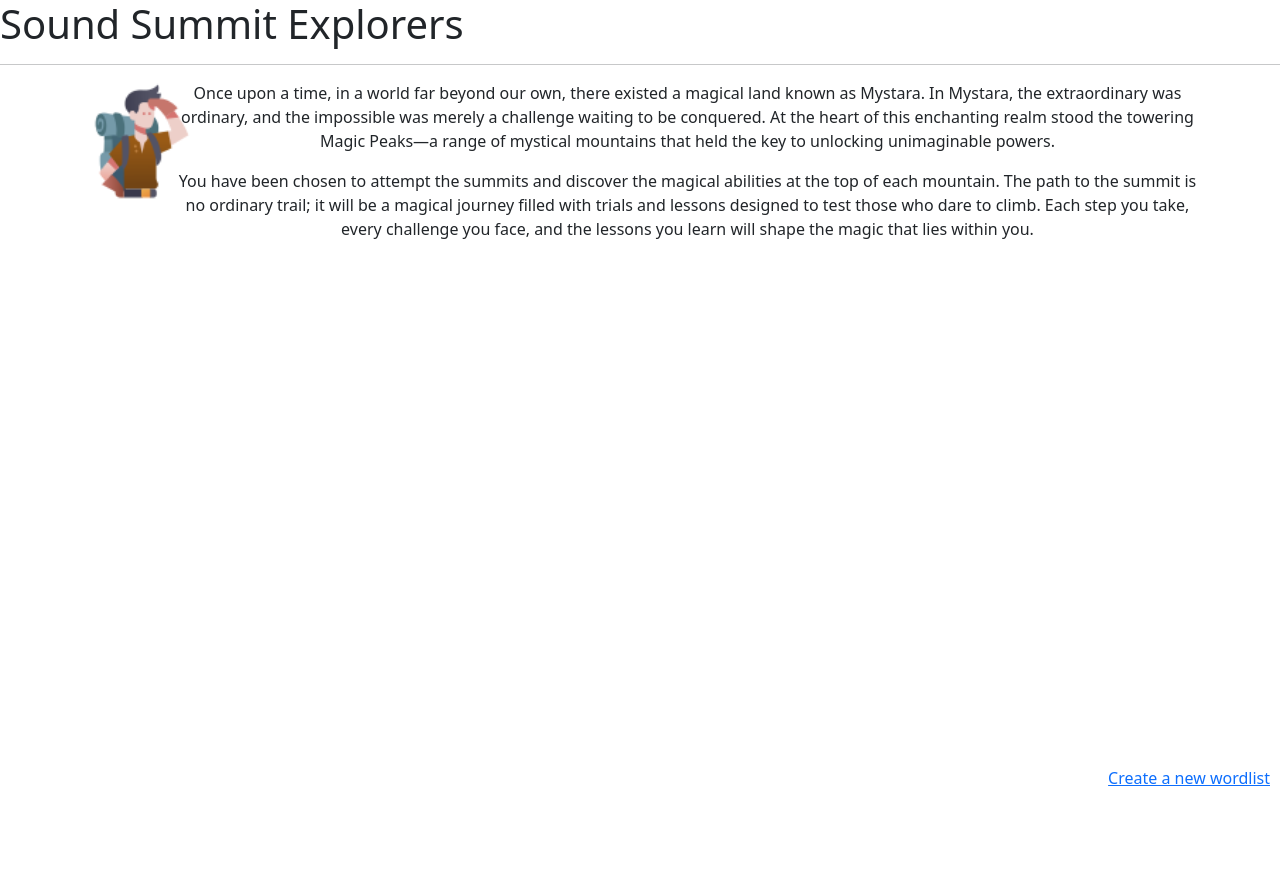
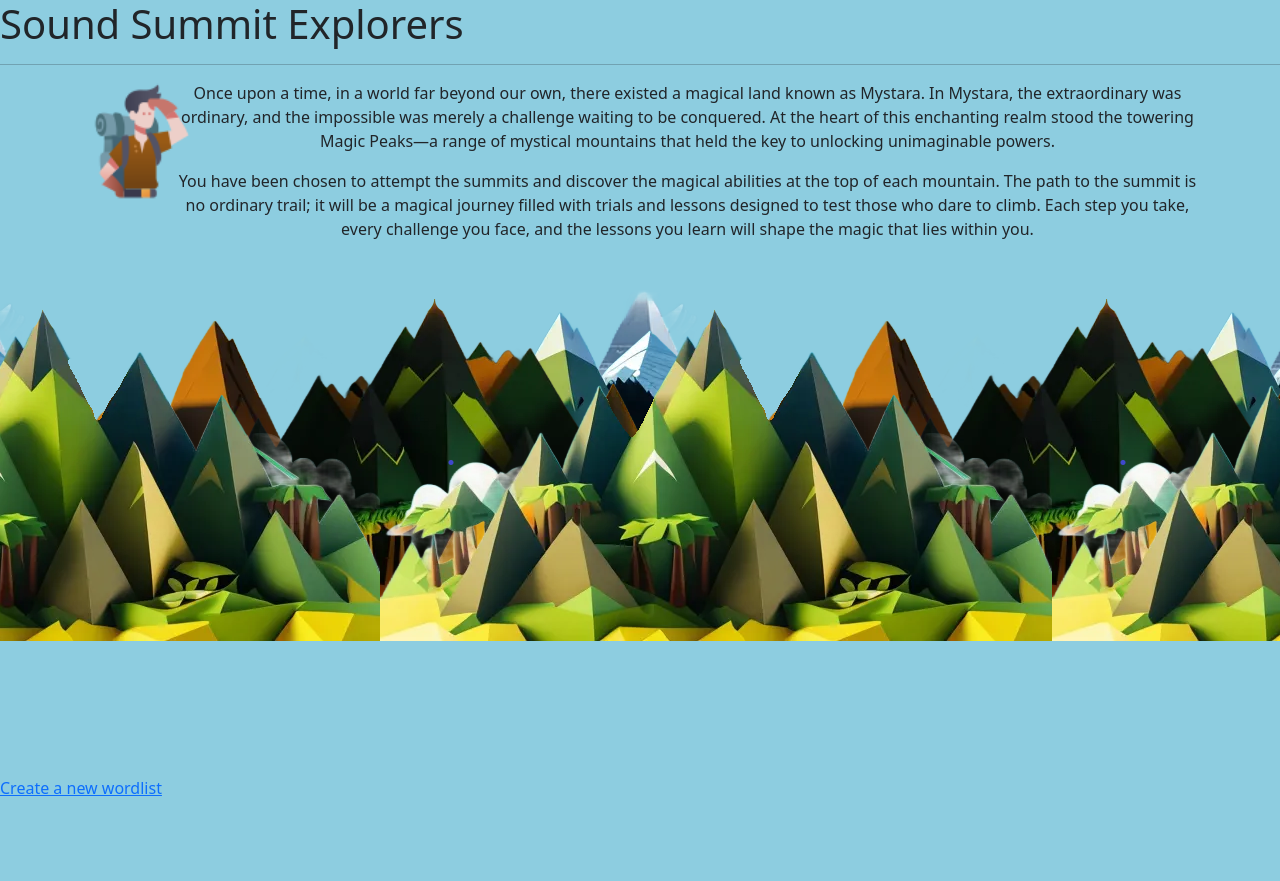
Before and after one commit to tkdgolden/sound-summit, a Flask app: page / in a window 1280 px wide. Before the commit the page ends 786 px from the top, so only its background shows below. Run offline with Flask 3, Linux system fonts and the light colour scheme; data that the repository does not hold is empty; some libraries are stand-ins or nearby versions.

Commit message:
parallax scrolling

```diff
--- a/static/css/styles.css
+++ b/static/css/styles.css
@@ -61,7 +61,7 @@ button:hover > i {
 }
 
 body {
-    background-color: rgb(141, 205, 224);
+    background-color: rgb(141, 205, 224) !important;
 }
 
 .images {
@@ -82,3 +82,47 @@ body {
     left: 325px;
     transform: scaleX(-1);
 }
+
+#bg {
+    height: 600px;
+    overflow: hidden;
+    position: relative;
+}
+
+.layer {
+    background-position: center;
+    background-size: auto;
+    background-repeat: repeat-x;
+    width: 100%;
+    height: 384px;
+    position: fixed;
+    z-index: -1;
+}
+
+.layer-1 {
+    background-image: url('/static/images/backgrounds/snow.png');
+}
+
+.layer-2 {
+    background-image: url('/static/images/backgrounds/forest.png');
+    background-position-x: 224px;
+
+}
+
+.layer-3 {
+    background-image: url('/static/images/backgrounds/desert.png');
+    background-position-x: 550px;
+
+}
+
+.layer-4 {
+    background-image: url('/static/images/backgrounds/jungle.png');
+    background-position-x: 100px;
+
+}
+
+.layer-5 {
+    background-image: url('/static/images/backgrounds/palm.png');
+    background-position-x: 380px;
+    background-position-y: bottom;
+}
--- a/static/js/script.js
+++ b/static/js/script.js
@@ -378,5 +378,19 @@ $(function () {
         }
     }
 
-
+    window.addEventListener("scroll", function(evt) {
+        const topDistance = window.scrollY;
+        const layers = document.querySelectorAll("[data-type='parallax']");
+        for (var i = 0; i <= layers.length; i++) {
+            const depth = layers[i].dataset.depth;
+            const movement = -(topDistance * depth);
+            console.log(depth);
+            const translate3d = 'translate3d(0, ' + movement + 'px, 0)';
+            layers[i].style['-webkit-transform'] = translate3d;
+            layers[i].style['-moz-transform'] = translate3d;
+            layers[i].style['-ms-transform'] = translate3d;
+            layers[i].style['-o-transform'] = translate3d;
+            layers[i].style.transform = translate3d;
+        }
+    })
 });
--- a/templates/base.html
+++ b/templates/base.html
@@ -7,7 +7,6 @@
     <meta charset="UTF-8">
     <meta name="viewport" content="width=device-width, initial-scale=1.0">
     <title>{% block title %}{% endblock %}</title>
-    {% block extrastyle %}{% endblock %}
 </head>
 <body>
     {% block body %}{% endblock %}
--- a/templates/gameplay.html
+++ b/templates/gameplay.html
@@ -1,5 +1,4 @@
 {% extends 'base.html' %}
-{% block extrastyle %}<link rel="stylesheet" href="/static/css/gameplay.css">{% endblock %}
 {% block title %}{{ list.list_name }}{% endblock %}
 {% block body %}
 <h1 id="title" data-difficulty="{{ list.difficulty }}" data-list="{{ list.list_id }}" class="d-inline">{{ list.list_name }}</h1>
--- a/templates/index.html
+++ b/templates/index.html
@@ -1,7 +1,8 @@
 {% extends 'base.html' %}
 {% block title %}Index{% endblock %}
 {% block body %}
-<h1>Sound Summit Explorers</h1>
+<div class="sticky-top">
+    <h1 id="title">Sound Summit Explorers</h1>
     <hr>
     <div class="container text-center" id="intro">
         <div class="row justify-content-between">
@@ -19,7 +20,15 @@
             <a href="{{ list.list_id }}"><button class="btn btn-outline-success"><i class="fa-solid fa-signs-post"></i> {{ list.list_name }}</button></a>
         {% endfor %}
     </div>
-<div class="educator">
+</div>
+<div id="bg">
+    <div class="layer layer-1" data-type="parallax" data-depth="1"></div>
+    <div class="layer layer-2" data-type="parallax" data-depth="0.8"></div>
+    <div class="layer layer-3" data-type="parallax" data-depth="0.5"></div>
+    <div class="layer layer-4" data-type="parallax" data-depth="0.2"></div>
+    <div class="layer layer-5" data-type="parallax" data-depth="0.1"></div>
+</div>
+<div class="educator sticky-bottom">
     <a href="/new_wordlist">Create a new wordlist</a>
 </div>
 {% endblock %}
```
Also changed, not shown: static/css/gameplay.css (deleted, +0 -15 lines), static/images/backgrounds/cliff.png (deleted), static/images/backgrounds/desert.png (added), static/images/backgrounds/forest.png (added), static/images/backgrounds/jungle.png (added), static/images/backgrounds/palm.png (added), static/images/backgrounds/path_to_top_of_mountain_route_up_mountain_path_mountain_up_looking_up_view_of_top_2545402218.png (deleted), static/images/backgrounds/snow.png (added). Lines whose indentation alone changed are shown as unchanged.
